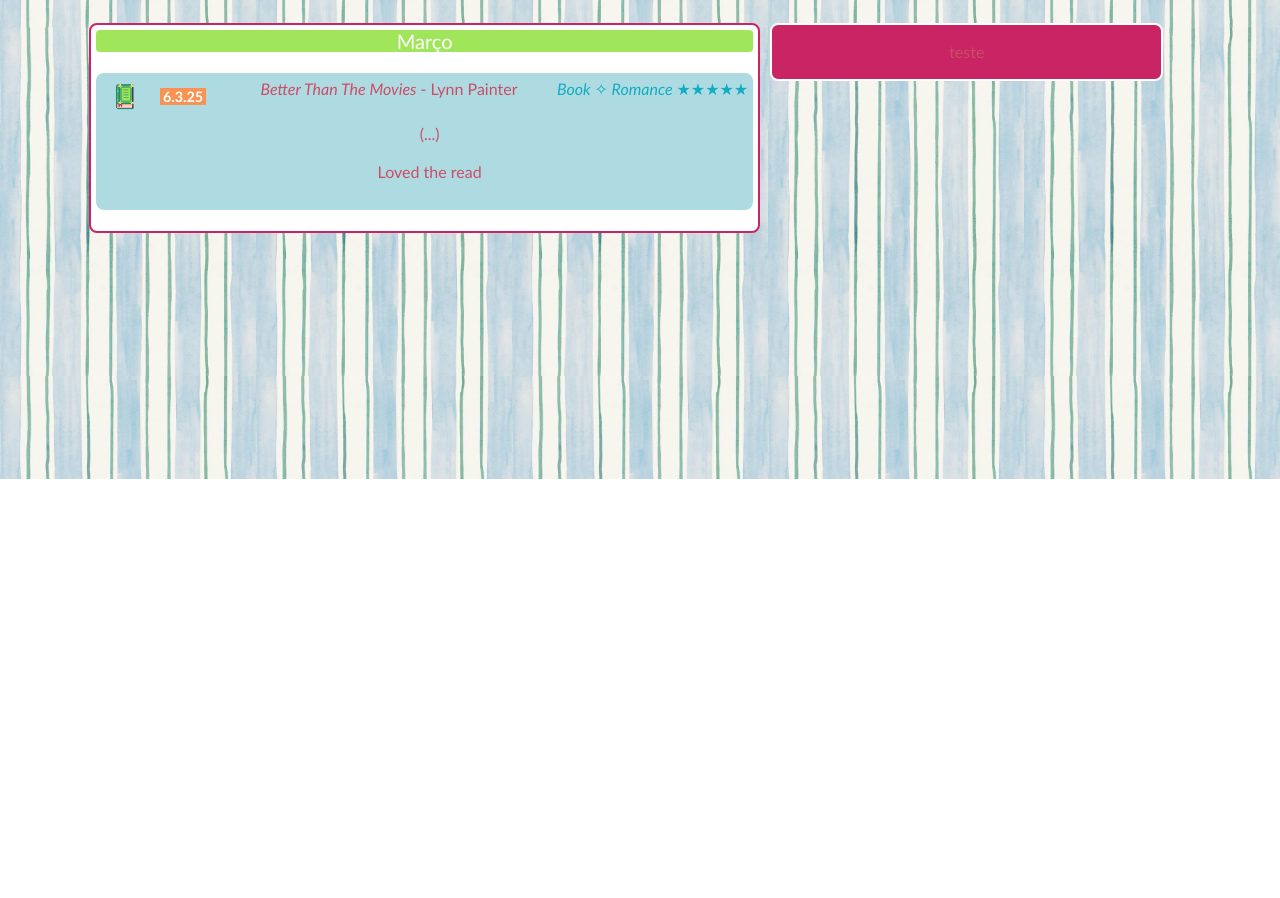
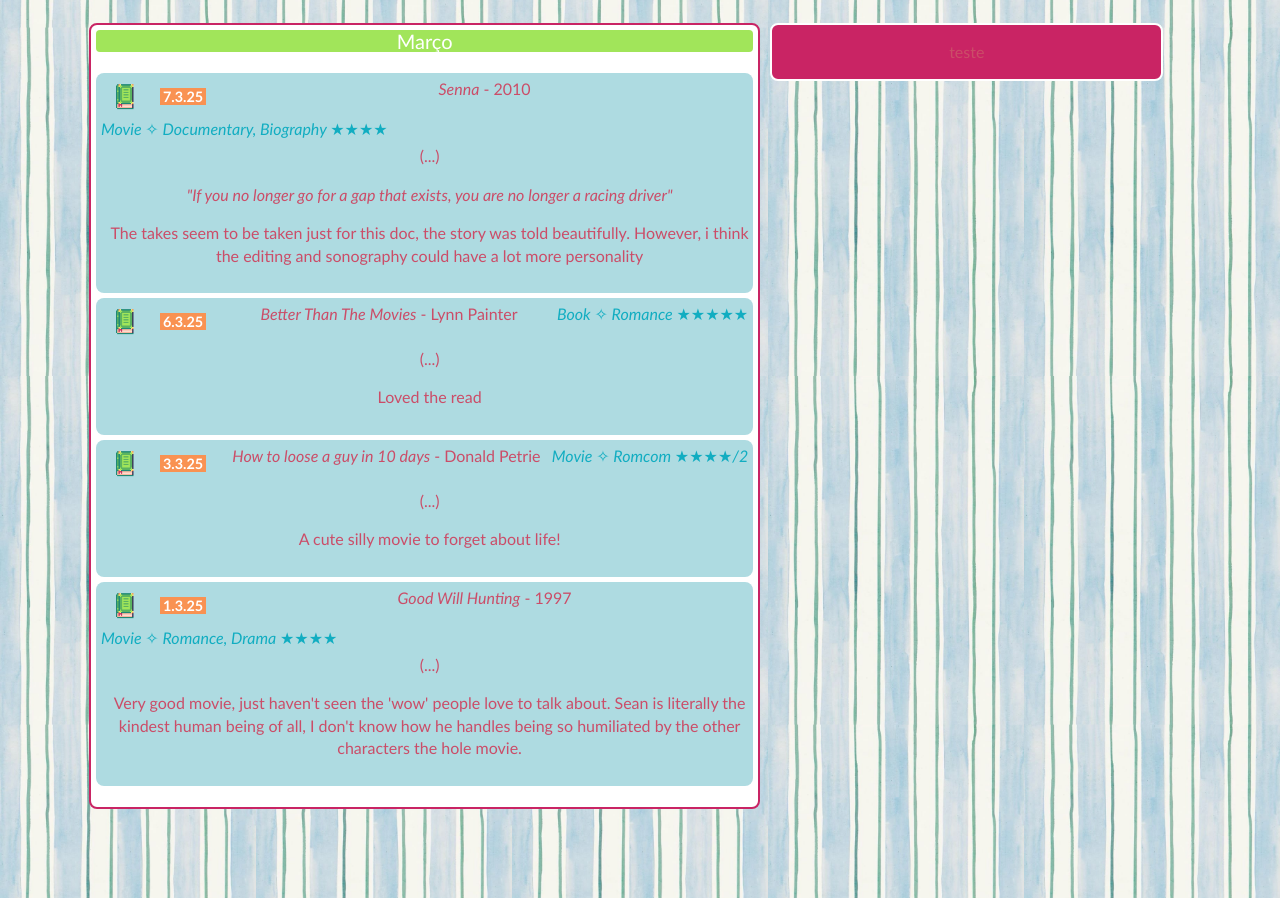
Before and after one commit to GiFlorin/Gigis-space, a plain HTML site: page public/media.html in a window 1280 px wide. Shown: the part 321-1219 px from the top of the page. Before the commit the page ends 800 px from the top, so only its background shows below. Drawn offline with Linux system fonts and the light colour scheme.

Commit message:
modified:   public/media.html

```diff
--- a/public/media.html
+++ b/public/media.html
@@ -12,7 +12,33 @@
             <div class="log">
                 <p class="mensal">Março</p>
                 <ul>
-                    <li class="tipo mês estrelas">
+                    <li class="movie march fourstar">
+                        <span class="datetype">
+                            <img src=images/bookicon.png class="typeicon">
+                            <b class="date">7.3.25</b>
+                        </span>
+                        <span class="entry">
+                            <i class="title">Senna</i>
+                             -
+                            <span class="autor">2010</span>
+                        </span>
+                        <br>
+                        <span class="extra">
+                            <i class="type">Movie</i>
+                            ✧
+                            <i class="genre">Documentary, Biography</i>
+                            <span class="rating">★★★★</span>
+                        </span>
+                        <br>
+                        <details open>
+                            <summary>(...)</summary>
+                            <p><i>"If you no longer go for a gap that exists, you are no longer a racing driver"</i></p>
+                            <p>The takes seem to be taken just for this doc, the story was told beautifully. However, i think the editing and
+                                sonography could have a lot more personality
+                            </p>
+                        </details>
+                    </li>
+                    <li class="book march fivestar">
                         <span class="datetype">
                             <img src=images/bookicon.png class="typeicon">
                             <b class="date">6.3.25</b>
@@ -35,6 +61,55 @@
                             <p>Loved the read</p>
                         </details>
                     </li>
+                    <li class="movie march fourstar">
+                        <span class="datetype">
+                            <img src=images/bookicon.png class="typeicon">
+                            <b class="date">3.3.25</b>
+                        </span>
+                        <span class="entry">
+                            <i class="title">How to loose a guy in 10 days</i>
+                             -
+                            <span class="autor">Donald Petrie</span>
+                        </span>
+                        <br>
+                        <span class="extra">
+                            <i class="type">Movie</i>
+                            ✧
+                            <i class="genre">Romcom</i>
+                            <span class="rating">★★★★/2</span>
+                        </span>
+                        <br>
+                        <details open>
+                            <summary>(...)</summary>
+                            <p>A cute silly movie to forget about life!</p>
+                        </details>
+                    </li>
+                    <li class="movie march fourstar">
+                        <span class="datetype">
+                            <img src=images/bookicon.png class="typeicon">
+                            <b class="date">1.3.25</b>
+                        </span>
+                        <span class="entry">
+                            <i class="title">Good Will Hunting</i>
+                             -
+                            <span class="autor">1997</span>
+                        </span>
+                        <br>
+                        <span class="extra">
+                            <i class="type">Movie</i>
+                            ✧
+                            <i class="genre">Romance, Drama</i>
+                            <span class="rating">★★★★</span>
+                        </span>
+                        <br>
+                        <details open>
+                            <summary>(...)</summary>
+                            <p>Very good movie, just haven't seen the 'wow' people love to talk about.
+                                Sean is literally the kindest human being of all, I don't know how he handles
+                                being so humiliated by the other characters the hole movie.
+                            </p>
+                        </details>
+                    </li>
                 </ul>
             </div>
             <div class="left">
```
